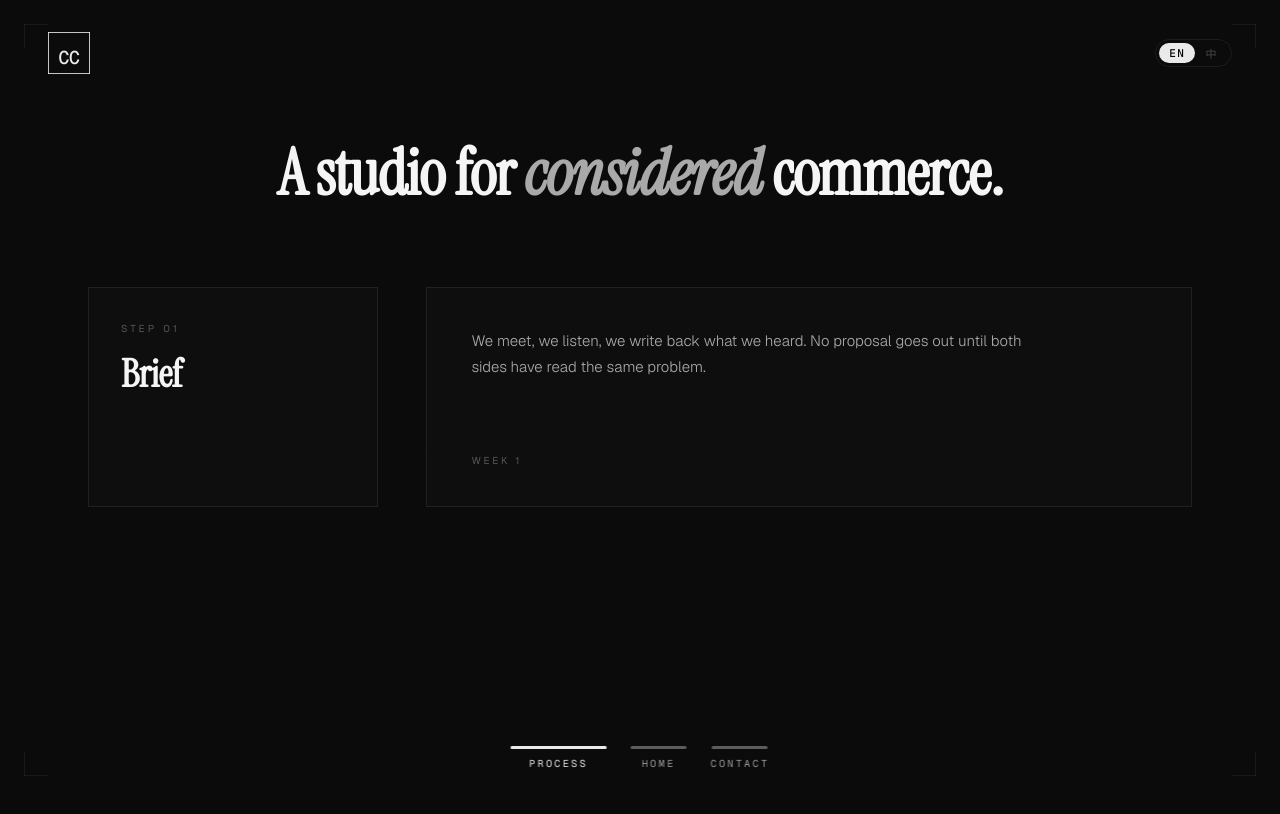
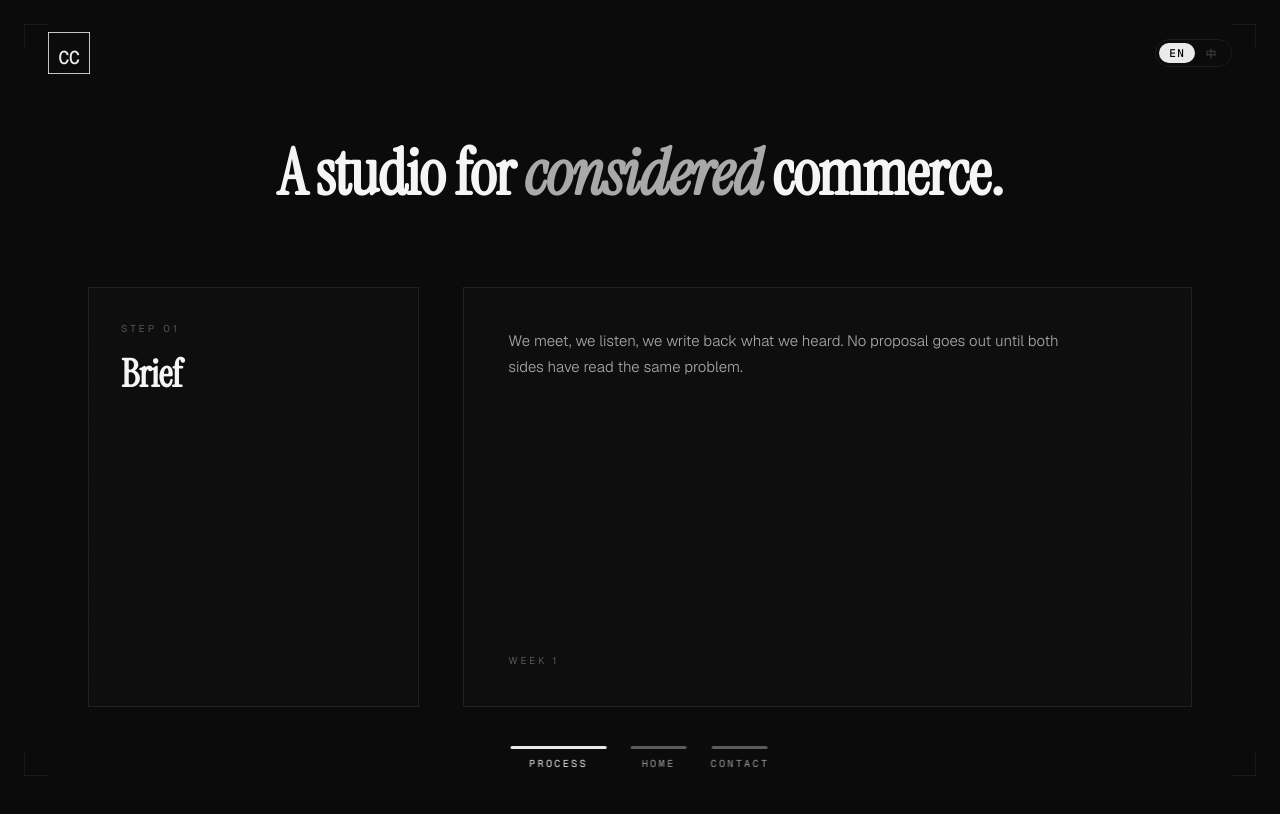
Before and after one commit to DeathBlade205/Commerce-Consolidated, a Vue app: page /about in a window 1280 px wide. Shown: the top 814 px of the page. Built offline with nearby package versions, Linux system fonts and the light colour scheme.

Commit message:
fixed process page making it more minimal

```diff
--- a/src/components/CustomCursor.vue
+++ b/src/components/CustomCursor.vue
@@ -26,6 +26,9 @@ let targetX = -200
 let targetY = -200
 let rafId = 0
 
+const INTERACTIVE_SELECTOR =
+  'a, button, [role="button"], input, textarea, select, label'
+
 function onMove(e) {
   targetX = e.clientX
   targetY = e.clientY
@@ -33,19 +36,16 @@ function onMove(e) {
   dotX.value = targetX
   dotY.value = targetY
   if (!visible.value) visible.value = true
+  // Hover detection on every mousemove. Using mouseover/mouseout fires for
+  // every descendant boundary cross, which flickers the hover state off when
+  // moving between children of an interactive element (e.g. across the
+  // spans inside a link). Sampling on mousemove gives a stable read.
+  hovering.value = !!e.target?.closest?.(INTERACTIVE_SELECTOR)
 }
 
 function onLeave() {
   visible.value = false
-}
-
-function onOver(e) {
-  if (e.target.closest?.('a, button, [role="button"], input, textarea, select, label'))
-    hovering.value = true
-}
-function onOut(e) {
-  if (e.target.closest?.('a, button, [role="button"], input, textarea, select, label'))
-    hovering.value = false
+  hovering.value = false
 }
 
 function tick() {
@@ -59,8 +59,6 @@ function tick() {
 onMounted(() => {
   if (isTouch) return
   window.addEventListener('mousemove', onMove)
-  document.body.addEventListener('mouseover', onOver)
-  document.body.addEventListener('mouseout', onOut)
   document.documentElement.addEventListener('mouseleave', onLeave)
   rafId = requestAnimationFrame(tick)
 })
@@ -68,8 +66,6 @@ onMounted(() => {
 onBeforeUnmount(() => {
   cancelAnimationFrame(rafId)
   window.removeEventListener('mousemove', onMove)
-  document.body.removeEventListener('mouseover', onOver)
-  document.body.removeEventListener('mouseout', onOut)
   document.documentElement.removeEventListener('mouseleave', onLeave)
 })
 </script>
--- a/src/composables/useScrollNav.js
+++ b/src/composables/useScrollNav.js
@@ -217,16 +217,36 @@ export function useScrollNav() {
     }
   }
 
+  // Arrow keys: Left/Right move between PAGES along the page-line.
+  // ArrowUp/ArrowDown are reserved for step hosts (the AboutView deck owns
+  // those keys for its internal step nav).
+  function onKey(e) {
+    if (scrollLocked.value) return
+    // Ignore key events when the user is typing in a form control.
+    const tag = e.target?.tagName
+    if (tag === 'INPUT' || tag === 'TEXTAREA' || e.target?.isContentEditable) return
+
+    if (e.key === 'ArrowRight') {
+      e.preventDefault()
+      triggerPage(1)
+    } else if (e.key === 'ArrowLeft') {
+      e.preventDefault()
+      triggerPage(-1)
+    }
+  }
+
   onMounted(() => {
     window.addEventListener('wheel', onWheel, { passive: false })
     window.addEventListener('touchstart', onTouchStart, { passive: true })
     window.addEventListener('touchend', onTouchEnd, { passive: true })
+    window.addEventListener('keydown', onKey)
   })
 
   onBeforeUnmount(() => {
     window.removeEventListener('wheel', onWheel)
     window.removeEventListener('touchstart', onTouchStart)
     window.removeEventListener('touchend', onTouchEnd)
+    window.removeEventListener('keydown', onKey)
     cancelAnimationFrame(decayRaf)
   })
 }
--- a/src/views/AboutView.vue
+++ b/src/views/AboutView.vue
@@ -4,8 +4,13 @@
 // down falls through to the page-swap → Home. The Process page sits to the
 // LEFT of Home on the page-line, so "scroll down at the end" continues
 // rightward into Home.
+//
+// Step animation: the marker box (small) and body box (large) are persistent
+// slots that animate their horizontal positions on step change. When a step
+// flips the layout (marker side: left → right), both boxes slide across each
+// other simultaneously, visually swapping sides. Content inside each box
+// cross-fades in place.
 import { ref, computed, onMounted, onBeforeUnmount } from 'vue'
-import ProcessRow from '../components/ProcessRow.vue'
 import { registerStepHost } from '../composables/useScrollNav.js'
 
 const processSteps = [
@@ -38,22 +43,14 @@ const processSteps = [
 const currentStep = ref(0)
 const previousStep = ref(0)
 
-// Direction of the step swap drives the slide transition name (mirrors the
-// page-swap naming in App.vue): going forward (step+1) reads as a left-slide;
-// going backward (step-1) as a right-slide.
-const slideName = computed(() =>
-  currentStep.value >= previousStep.value ? 'step-slide-left' : 'step-slide-right',
-)
+const currentSide = computed(() => processSteps[currentStep.value].side)
+const currentData = computed(() => processSteps[currentStep.value])
 
 function setStep(n) {
   previousStep.value = currentStep.value
   currentStep.value = n
 }
 
-// Register the step host SYNCHRONOUSLY during setup so the very first wheel
-// event on this page sees a non-null host. (Registering in onMounted left a
-// race window where the wheel could fire as 'page' intent and trigger a
-// premature page swap before the host appeared.)
 const unregister = registerStepHost({
   count: processSteps.length,
   getCurrentStep: () => currentStep.value,
@@ -88,14 +85,27 @@ onBeforeUnmount(() => {
       A studio for <em>considered</em> commerce.
     </h1>
 
-    <div class="step-stage">
-      <Transition :name="slideName">
-        <ProcessRow
-          :key="currentStep"
-          class="step-stage__row"
-          v-bind="processSteps[currentStep]"
-        />
-      </Transition>
+    <!-- Two persistent slots. `step-row--marker-{side}` swaps their absolute
+         `left` values; the CSS transition on `left` does the actual slide.
+         Content inside each slot cross-fades when the step number changes. -->
+    <div class="step-row" :class="`step-row--marker-${currentSide}`">
+      <div class="step-slot step-slot--marker">
+        <Transition name="step-fade">
+          <article :key="currentStep" class="step-card step-card--marker">
+            <p class="label step-card__label">Step {{ currentData.number }}</p>
+            <h3 class="step-card__title">{{ currentData.title }}</h3>
+          </article>
+        </Transition>
+      </div>
+
+      <div class="step-slot step-slot--body">
+        <Transition name="step-fade">
+          <article :key="currentStep" class="step-card step-card--body">
+            <p class="step-card__desc">{{ currentData.description }}</p>
+            <p class="label step-card__duration">{{ currentData.duration }}</p>
+          </article>
+        </Transition>
+      </div>
     </div>
   </main>
 </template>
@@ -109,8 +119,7 @@ onBeforeUnmount(() => {
   display: flex;
   flex-direction: column;
   gap: 80px;
-  /* No document scroll — the wheel is consumed by step swaps via useScrollNav,
-     not by overflowing content. */
+  /* No document scroll — the wheel is consumed by step swaps via useScrollNav. */
   overflow: hidden;
 }
 
@@ -129,56 +138,116 @@ onBeforeUnmount(() => {
   color: var(--grey-300);
 }
 
-/* Stage that holds one ProcessRow at a time. Position context lets the
-   leaving row absolutely position over the entering row so they slide
-   together horizontally without vertical layout jumps. */
-.step-stage {
+/* Two slots, absolutely positioned. Their `left` value depends on the row
+   class (marker-left vs marker-right). CSS transition on `left` animates
+   the swap — both slots slide across each other in opposite directions. */
+.step-row {
   position: relative;
   flex: 1;
   min-height: 420px;
-}
-
-.step-stage__row {
+  margin: 0 auto;
   width: 100%;
 }
 
-/* Step swap transitions — mirror the page-swap slide style from App.vue.
-   "left" = next step sliding in from the right; "right" = previous step
-   sliding in from the left. */
-.step-slide-left-enter-active,
-.step-slide-right-enter-active,
-.step-slide-left-leave-active,
-.step-slide-right-leave-active {
-  transition:
-    transform 700ms cubic-bezier(0.4, 0, 0.6, 1),
-    opacity 540ms linear;
-  will-change: transform, opacity;
+.step-slot {
+  position: absolute;
+  top: 0;
+  bottom: 0;
+  transition: left 700ms cubic-bezier(0.4, 0, 0.6, 1);
 }
 
-.step-slide-left-leave-active,
-.step-slide-right-leave-active {
-  position: absolute;
-  top: 0;
-  left: 0;
-  right: 0;
+.step-slot--marker {
+  width: 30%;
 }
 
-.step-slide-left-enter-from  { transform: translate3d(100%, 0, 0);  opacity: 0.4; }
-.step-slide-left-leave-to    { transform: translate3d(-100%, 0, 0); opacity: 0.4; }
-.step-slide-right-enter-from { transform: translate3d(-100%, 0, 0); opacity: 0.4; }
-.step-slide-right-leave-to   { transform: translate3d(100%, 0, 0);  opacity: 0.4; }
+.step-slot--body {
+  width: 66%;
+}
+
+/* Marker-on-LEFT layout */
+.step-row--marker-left  .step-slot--marker { left: 0; }
+.step-row--marker-left  .step-slot--body   { left: 34%; }
+
+/* Marker-on-RIGHT layout (Step 2). Both slots animate to new lefts. */
+.step-row--marker-right .step-slot--marker { left: 70%; }
+.step-row--marker-right .step-slot--body   { left: 0; }
+
+/* Cards inside slots — bordered boxes, with content that cross-fades on
+   step change via the step-fade Transition. */
+.step-card {
+  position: absolute;
+  inset: 0;
+  border: 1px solid var(--hairline);
+  background: rgba(255, 255, 255, 0.012);
+  display: flex;
+  flex-direction: column;
+}
+
+.step-card--marker {
+  padding: 36px 32px;
+  gap: 20px;
+}
+
+.step-card--body {
+  padding: 40px 44px;
+  gap: 28px;
+}
+
+.step-card__label {
+  letter-spacing: 0.32em;
+  color: var(--grey-500);
+  margin: 0;
+}
+
+.step-card__title {
+  margin: 0;
+  font-family: var(--font-serif);
+  font-size: clamp(28px, 3vw, 44px);
+  line-height: 1.05;
+  letter-spacing: -0.015em;
+  color: var(--grey-100);
+}
+
+.step-card__desc {
+  font-size: 15px;
+  line-height: 1.75;
+  color: var(--grey-300);
+  max-width: 56ch;
+  margin: 0;
+}
+
+.step-card__duration {
+  color: var(--grey-500);
+  margin: auto 0 0;
+}
+
+/* Content cross-fade — old card fades out, new fades in. Both stacked inside
+   the same slot via absolute positioning, so they overlay during the swap. */
+.step-fade-enter-active,
+.step-fade-leave-active {
+  transition: opacity 500ms ease, transform 500ms cubic-bezier(0.4, 0, 0.6, 1);
+}
+
+.step-fade-enter-from {
+  opacity: 0;
+  transform: translateY(8px);
+}
+
+.step-fade-leave-to {
+  opacity: 0;
+  transform: translateY(-8px);
+}
 
 @media (prefers-reduced-motion: reduce) {
-  .step-slide-left-enter-active,
-  .step-slide-left-leave-active,
-  .step-slide-right-enter-active,
-  .step-slide-right-leave-active {
+  .step-slot {
+    transition: none;
+  }
+  .step-fade-enter-active,
+  .step-fade-leave-active {
     transition: opacity 200ms ease;
   }
-  .step-slide-left-enter-from,
-  .step-slide-left-leave-to,
-  .step-slide-right-enter-from,
-  .step-slide-right-leave-to {
+  .step-fade-enter-from,
+  .step-fade-leave-to {
     transform: none;
   }
 }
@@ -188,8 +257,36 @@ onBeforeUnmount(() => {
     padding: 110px 22px 110px;
     gap: 40px;
   }
-  .step-stage {
-    min-height: 320px;
+
+  /* Mobile: stack slots vertically — marker on top regardless of side,
+     body below. No horizontal slide on small viewports (too cramped). */
+  .step-row {
+    min-height: 0;
+    display: flex;
+    flex-direction: column;
+    gap: 16px;
   }
+
+  .step-slot {
+    position: relative;
+    width: 100%;
+    top: auto;
+    bottom: auto;
+    transition: none;
+  }
+
+  .step-row--marker-left  .step-slot--marker,
+  .step-row--marker-right .step-slot--marker { left: auto; order: 0; }
+  .step-row--marker-left  .step-slot--body,
+  .step-row--marker-right .step-slot--body   { left: auto; order: 1; }
+
+  .step-card {
+    position: relative;
+    inset: auto;
+  }
+
+  .step-card--marker { padding: 24px; }
+  .step-card--body   { padding: 28px; min-height: 220px; }
+  .step-card__desc   { font-size: 14px; }
 }
 </style>
```
